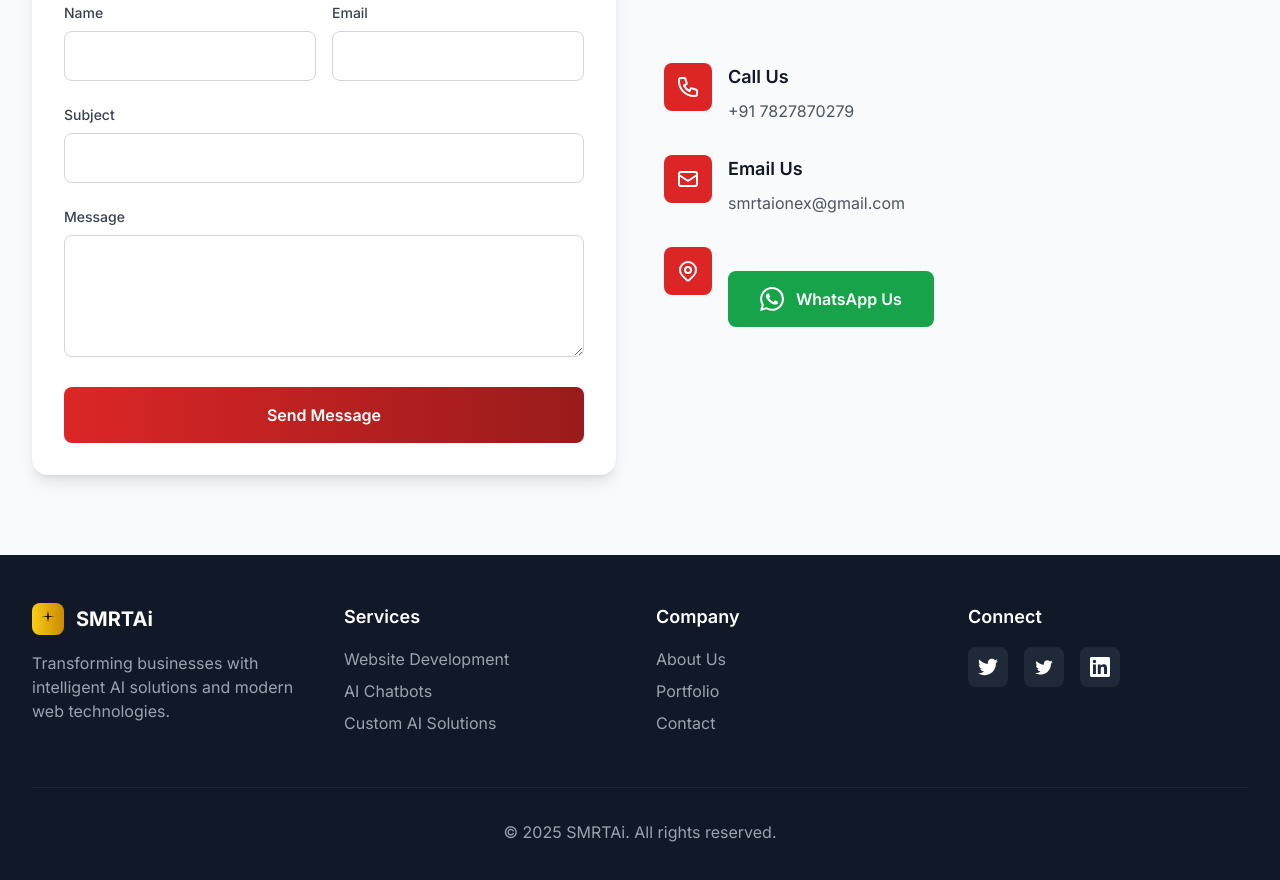
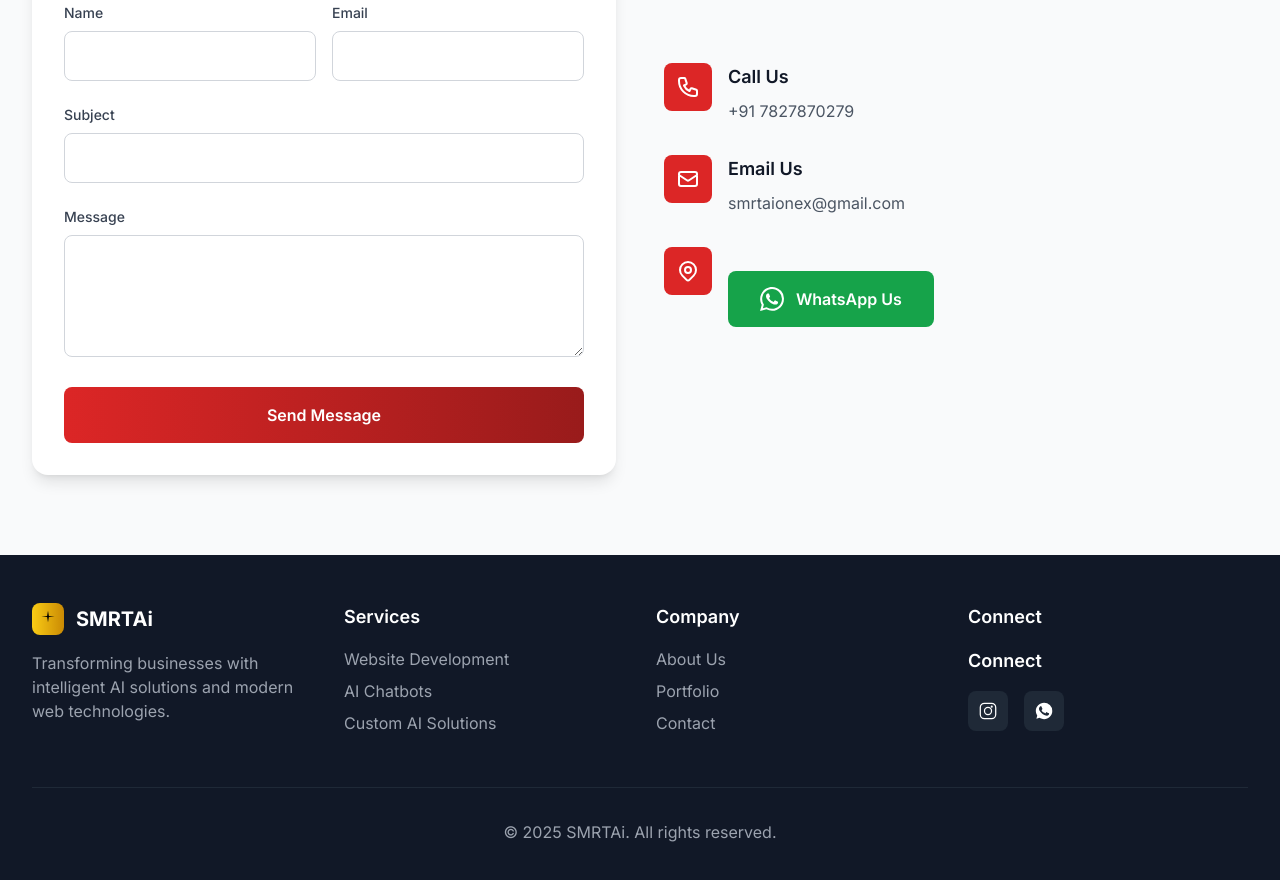
Before and after one commit to ArunKK10/SMRTAi, a plain HTML site: page Index.html in a window 1280 px wide. Shown: the part 2629-3509 px from the top of the page. Drawn offline with nearby package versions, Linux system fonts and the light colour scheme.

Commit message:
Add files via upload

```diff
--- a/Index.html
+++ b/Index.html
@@ -676,23 +676,28 @@
                 </div>
 
                 <div>
+                    <h3 class="text-lg font-semibold mb-4">Connect</h3><div>
     <h3 class="text-lg font-semibold mb-4">Connect</h3>
     <div class="flex space-x-4">
-                        <a href="#" class="w-10 h-10 bg-gray-800 rounded-lg flex items-center justify-center hover:bg-red-600 transition-colors">
+        <!-- Instagram -->
+        <a href="https://www.instagram.com/smrtaitechnologies?igsh=N2pkenV5OWp2eTVk"
+           target="_blank"
+           class="w-10 h-10 bg-gray-800 rounded-lg flex items-center justify-center hover:bg-pink-600 transition-colors">
             <svg class="w-5 h-5" fill="currentColor" viewBox="0 0 24 24">
-                                <path d="M24 4.557c-.883.392-1.832.656-2.828.775 1.017-.609 1.798-1.574 2.165-2.724-.951.564-2.005.974-3.127 1.195-.897-.957-2.178-1.555-3.594-1.555-3.179 0-5.515 2.966-4.797 6.045-4.091-.205-7.719-2.165-10.148-5.144-1.29 2.213-.669 5.108 1.523 6.574-.806-.026-1.566-.247-2.229-.616-.054 2.281 1.581 4.415 3.949 4.89-.693.188-1.452.232-2.224.084.626 1.956 2.444 3.379 4.6 3.419-2.07 1.623-4.678 2.348-7.29 2.04 2.179 1.397 4.768 2.212 7.548 2.212 9.142 0 14.307-7.721 13.995-14.646.962-.695 1.797-1.562 2.457-2.549z"/>
+                <path d="M7.75 2h8.5A5.75 5.75 0 0122 7.75v8.5A5.75 5.75 0 0116.25 22h-8.5A5.75 5.75 0 012 16.25v-8.5A5.75 5.75 0 017.75 2zm0 1.5A4.25 4.25 0 003.5 7.75v8.5A4.25 4.25 0 007.75 20.5h8.5a4.25 4.25 0 004.25-4.25v-8.5A4.25 4.25 0 0016.25 3.5h-8.5zm8.75 2a1.25 1.25 0 110 2.5 1.25 1.25 0 010-2.5zM12 7a5 5 0 110 10 5 5 0 010-10zm0 1.5a3.5 3.5 0 100 7 3.5 3.5 0 000-7z"/>
             </svg>
         </a>
-                        <a href="#" class="w-10 h-10 bg-gray-800 rounded-lg flex items-center justify-center hover:bg-red-600 transition-colors">
+
+        <!-- WhatsApp -->
+        <a href="https://wa.me/917827870279?text=Hi%20SMRTAi!%20I'm%20interested%20in%20your%20AI%20solutions."
+           target="_blank"
+           class="w-10 h-10 bg-gray-800 rounded-lg flex items-center justify-center hover:bg-green-600 transition-colors">
             <svg class="w-5 h-5" fill="currentColor" viewBox="0 0 24 24">
-                                <path d="M22.46 6c-.77.35-1.6.58-2.46.69.88-.53 1.56-1.37 1.88-2.38-.83.5-1.75.85-2.72 1.05C18.37 4.5 17.26 4 16 4c-2.35 0-4.27 1.92-4.27 4.29 0 .34.04.67.11.98C8.28 9.09 5.11 7.38 3 4.79c-.37.63-.58 1.37-.58 2.15 0 1.49.75 2.81 1.91 3.56-.71 0-1.37-.2-1.95-.5v.03c0 2.08 1.48 3.82 3.44 4.21a4.22 4.22 0 0 1-1.93.07 4.28 4.28 0 0 0 4 2.98 8.521 8.521 0 0 1-5.33 1.84c-.34 0-.68-.02-1.02-.06C3.44 20.29 5.7 21 8.12 21 16 21 20.33 14.46 20.33 8.79c0-.19 0-.37-.01-.56.84-.6 1.56-1.36 2.14-2.23z"/>
+                <path d="M17.472 14.382c-.297-.149-1.758-.867-2.03-.967-.273-.099-.471-.148-.67.15-.197.297-.767.966-.94 1.164-.173.199-.347.223-.644.075-.297-.15-1.255-.463-2.39-1.475-.883-.788-1.48-1.761-1.653-2.059-.173-.297-.018-.458.13-.606.134-.133.298-.347.446-.52.149-.174.198-.298.298-.497.099-.198.05-.371-.025-.52-.075-.149-.669-1.612-.916-2.207-.242-.579-.487-.5-.669-.51-.173-.008-.371-.01-.57-.01-.198 0-.52.074-.792.372-.272.297-1.04 1.016-1.04 2.479 0 1.462 1.065 2.875 1.213 3.074.149.198 2.096 3.2 5.077 4.487.709.306 1.262.489 1.694.625.712.227 1.36.195 1.871.118.571-.085 1.758-.719 2.006-1.413.248-.694.248-1.289.173-1.413-.074-.124-.272-.198-.57-.347m-5.421 7.403h-.004a9.87 9.87 0 01-5.031-1.378l-.361-.214-3.741.982.998-3.648-.235-.374a9.86 9.86 0 01-1.51-5.26c.001-5.45 4.436-9.884 9.888-9.884 2.64 0 5.122 1.03 6.988 2.898a9.825 9.825 0 012.893 6.994c-.003 5.45-4.437 9.884-9.885 9.884"/>
             </svg>
         </a>
-                        <a href="#" class="w-10 h-10 bg-gray-800 rounded-lg flex items-center justify-center hover:bg-red-600 transition-colors">
-                            <svg class="w-5 h-5" fill="currentColor" viewBox="0 0 24 24">
-                                <path d="M20.447 20.452h-3.554v-5.569c0-1.328-.027-3.037-1.852-3.037-1.853 0-2.136 1.445-2.136 2.939v5.667H9.351V9h3.414v1.561h.046c.477-.9 1.637-1.85 3.37-1.85 3.601 0 4.267 2.37 4.267 5.455v6.286zM5.337 7.433c-1.144 0-2.063-.926-2.063-2.065 0-1.138.92-2.063 2.063-2.063 1.14 0 2.064.925 2.064 2.063 0 1.139-.925 2.065-2.064 2.065zm1.782 13.019H3.555V9h3.564v11.452zM22.225 0H1.771C.792 0 0 .774 0 1.729v20.542C0 23.227.792 24 1.771 24h20.451C23.2 24 24 23.227 24 22.271V1.729C24 .774 23.2 0 22.222 0h.003z"/>
-                            </svg>
-                        </a>
+    </div>
+</div>
 </div>
                 </div>
             </div>
```
Lines whose indentation alone changed are shown as unchanged.
